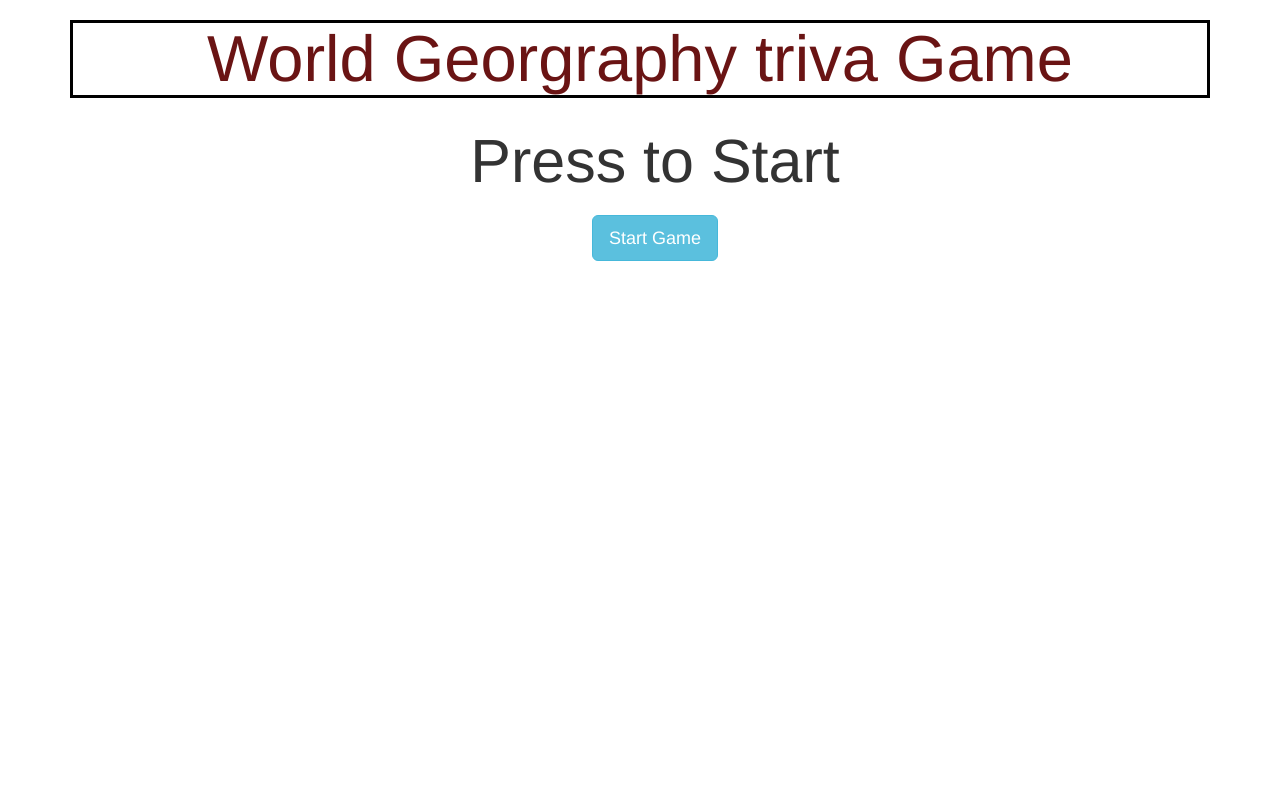
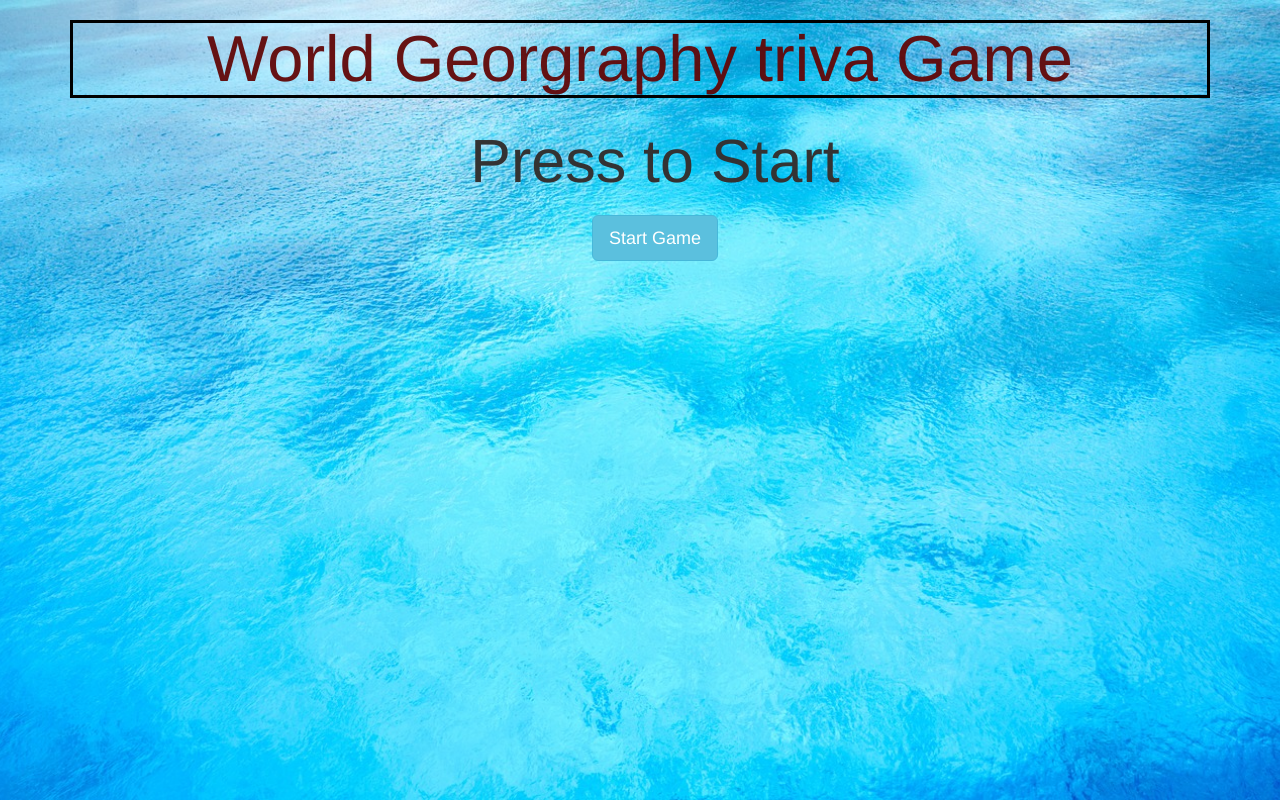
Before and after one commit to cwright2733/TriviaGame, a plain HTML site: page index.html in a window 1280 px wide. Drawn offline with nearby package versions, Linux system fonts and the light colour scheme; the site is published under a folder, as on GitHub Pages, so addresses that start at the root find nothing.

Commit message:
background

```diff
--- a/assets/css/style.css
+++ b/assets/css/style.css
@@ -1,6 +1,6 @@
 html {
 
-	background: url(/assets/images/water-1330252_1280.jpg) no-repeat center center fixed;
+	background: url(./../images/water-1330252_1280.jpg) no-repeat center center fixed;
   -webkit-background-size: cover;
   -moz-background-size: cover;
   -o-background-size: cover;
@@ -9,7 +9,7 @@ html {
 
 
 body{
-	background: url(/assets/images/water-1330252_1280.jpg) no-repeat center center fixed;
+	background: url(./../images/water-1330252_1280.jpg) no-repeat center center fixed;
   -webkit-background-size: cover;
   -moz-background-size: cover;
   -o-background-size: cover;
```
